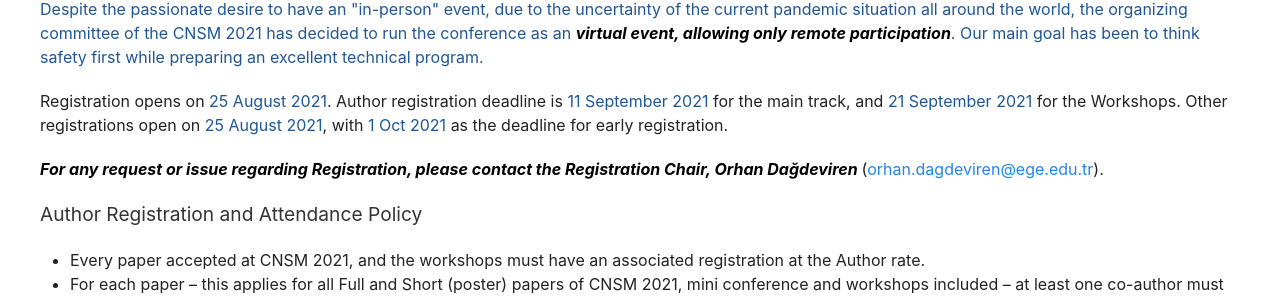
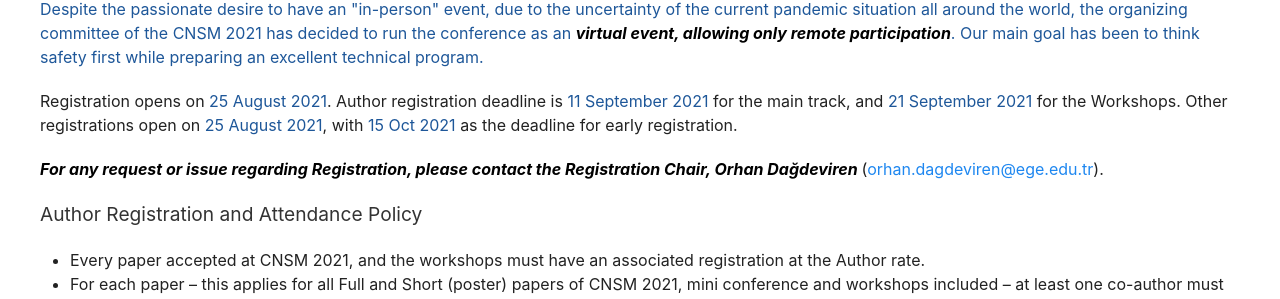
Before and after one commit to stuartclayman/cnsm_2021_website, a Jekyll site: the page built from registration.html, in a window 1280 px wide and 900 px high. Shown: the part 267-566 px from the top of the window. Built offline with Jekyll 4.4.1, drawn with Linux system fonts in a browser that asks for light colours; nearby versions of some CDN libraries.

Commit message:
Registration

```diff
--- a/registration.html
+++ b/registration.html
@@ -11,7 +11,7 @@ layout: page
 <p>
   Registration opens on <span class="cn-blue">25 August 2021</span>.
   Author registration deadline is <span class="cn-blue">11 September 2021</span> for the main track, and <span class="cn-blue">21 September 2021</span> for the Workshops.
-  Other registrations open on <span class="cn-blue">25 August 2021</span>, with <span class="cn-blue">1 Oct 2021</span> as the deadline for early registration.
+  Other registrations open on <span class="cn-blue">25 August 2021</span>, with <span class="cn-blue">15 Oct 2021</span> as the deadline for early registration.
 </p>
 
 <p>
```
